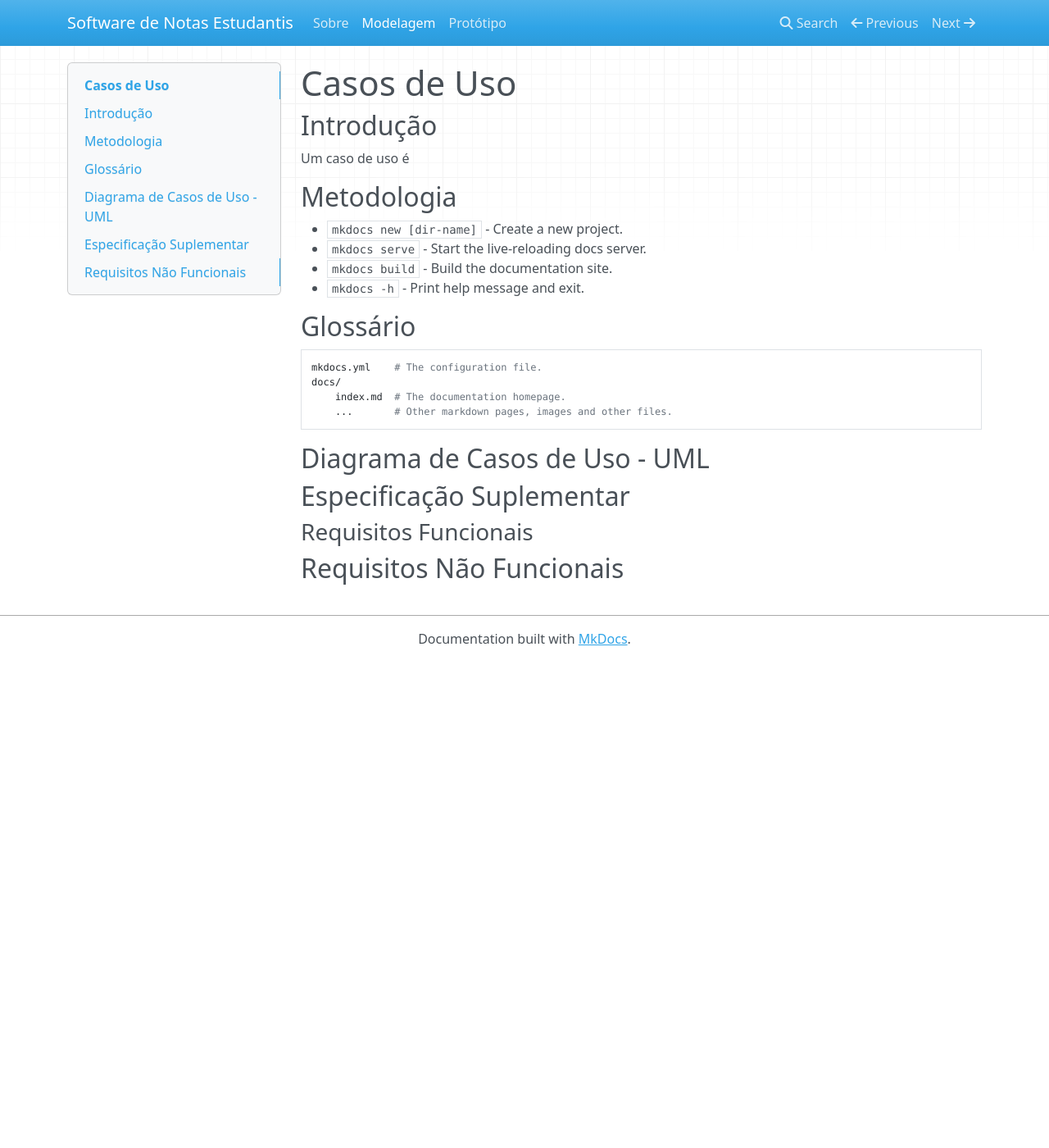
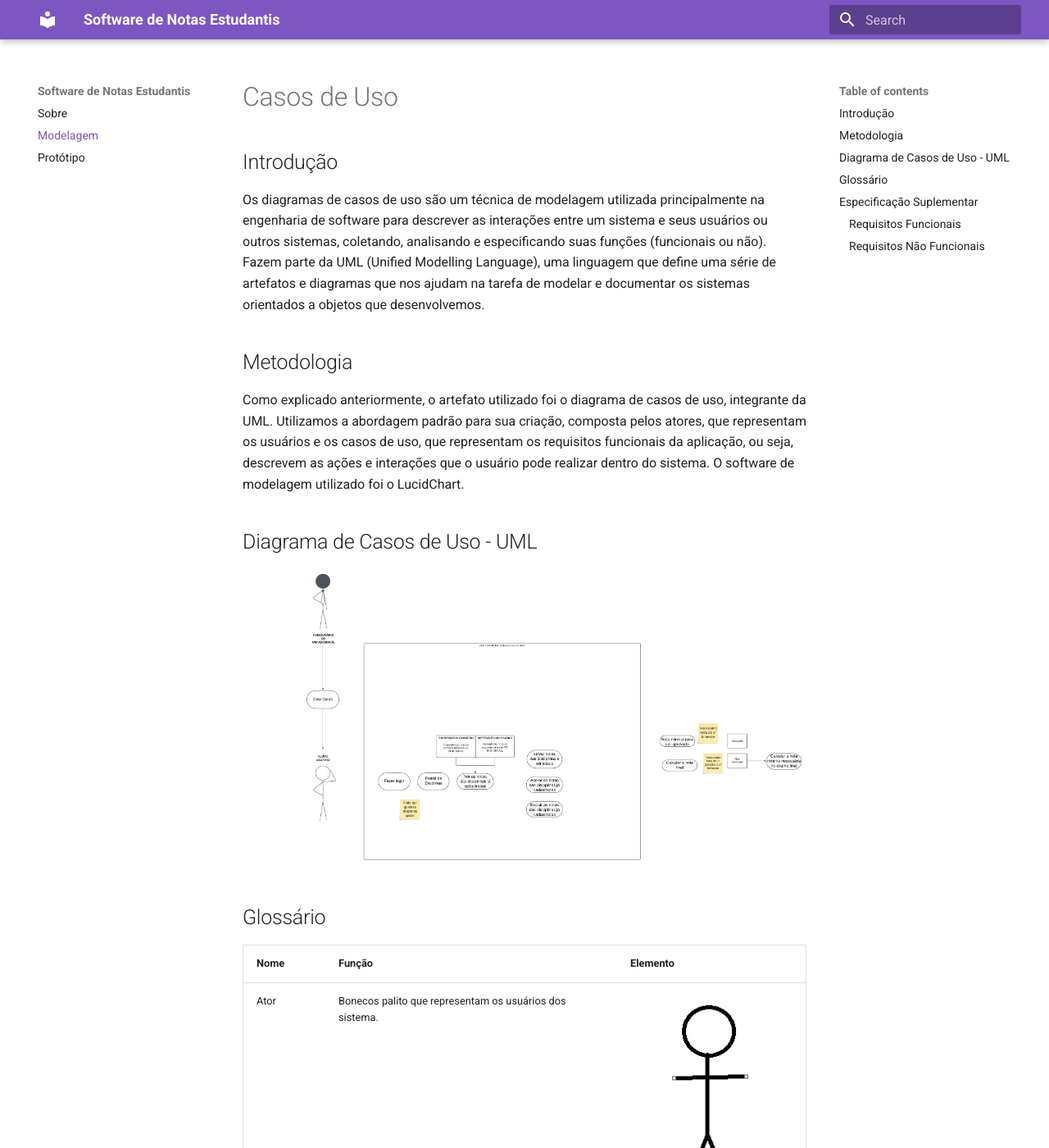
Before and after one commit to Joao0liver/sistema-notas, an MkDocs documentation site: the page built from docs/index.md, in a window 1280 px wide and 1400 px high. Shown: the whole window at 82% size. Built offline with MkDocs 1.6.1 and Material for MkDocs 9.7.7, drawn with Linux system fonts in a browser that asks for light colours; nearby versions of some CDN libraries; some of the changed text lies outside the part shown.

Commit message:
Mudanças no index, tema da documentação e adição de pasta de imagens com alguns conteúdos.

```diff
--- a/docs/index.md
+++ b/docs/index.md
@@ -2,26 +2,26 @@
 
 ## Introdução
 
-Um caso de uso é
+Os diagramas de casos de uso são um técnica de modelagem utilizada principalmente na engenharia de
+software para descrever as interações entre um sistema e seus usuários ou outros sistemas, coletando, analisando e especificando suas funções (funcionais ou não).
+Fazem parte da UML (Unified Modelling Language), uma linguagem que define uma série de artefatos e diagramas que nos ajudam na tarefa de modelar e documentar os sistemas orientados a objetos que desenvolvemos.
 
 ## Metodologia
 
-* `mkdocs new [dir-name]` - Create a new project.
-* `mkdocs serve` - Start the live-reloading docs server.
-* `mkdocs build` - Build the documentation site.
-* `mkdocs -h` - Print help message and exit.
+Como explicado anteriormente, o artefato utilizado foi o diagrama de casos de uso, integrante da UML. Utilizamos a abordagem padrão para sua criação, composta pelos atores, que representam os usuários e os casos de uso, que representam os requisitos funcionais da aplicação, ou seja, descrevem as ações e interações que o usuário pode realizar dentro do sistema. O software de modelagem utilizado foi o LucidChart.
+
+## Diagrama de Casos de Uso - UML
+
+![Screenshot](img/diagramaph.png)
 
 ## Glossário
 
-    mkdocs.yml    # The configuration file.
-    docs/
-        index.md  # The documentation homepage.
-        ...       # Other markdown pages, images and other files.
-
-## Diagrama de Casos de Uso - UML
+| Nome | Função | Elemento
+| ---- | ---- | ---- |
+| Ator | Bonecos palito que representam os usuários dos sistema. | ![Screenshot](img/actor.PNG) |
 
 ## Especificação Suplementar
 
 ### Requisitos Funcionais
 
-## Requisitos Não Funcionais
+### Requisitos Não Funcionais
--- a/mkdocs.yml
+++ b/mkdocs.yml
@@ -1,6 +1,11 @@
 site_name: Software de Notas Estudantis
-site_url: https://sistema-de-notas-fepi.com/
+site_url: https://software-de-notas-estudantis.com/
 nav:
 - Sobre: about.md
 - Modelagem: index.md
 - Protótipo: prototype.md
+
+theme:
+ name: material
+ palette:
+   primary: deep purple
```
Also changed, not shown: docs/img/actor.PNG (added), docs/img/diagramaph.png (added).
